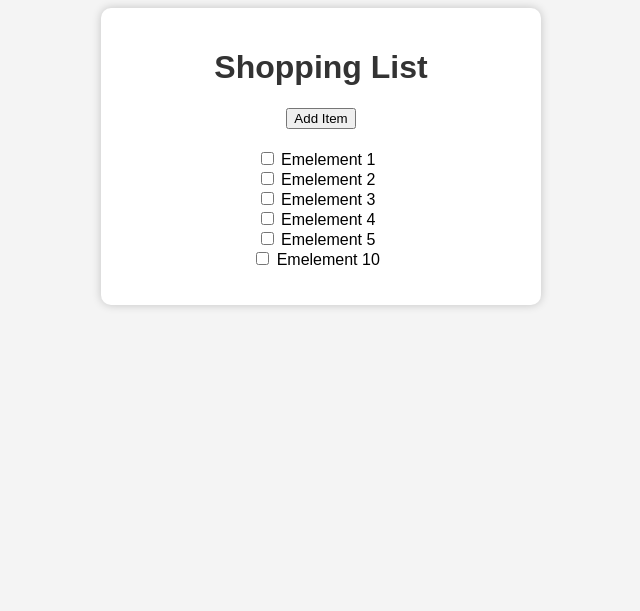
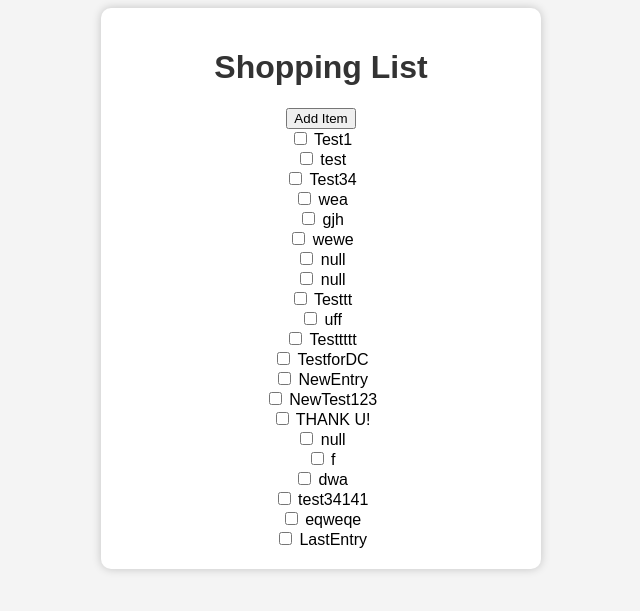
Before and after one commit to tommyleitner/Shopping-List, a Django app: page /test/ in a window 1280 px wide. Shown: the top 611 px of the page, without its empty margins (319-959 px from the left). Run offline with Django 4.2, Linux system fonts and the light colour scheme; data comes from the database, SQL or seed files in the repository; both versions use the stored data as it was after the commit.

Commit message:
Implemented Reading Items from DB

```diff
--- a/mylist/templates/test.html
+++ b/mylist/templates/test.html
@@ -46,6 +46,13 @@
   <body>
     <div class="container">
       <h1>Shopping List</h1>
+
+      <button onclick="addItem()">Add Item</button>
+
+      {% for row in all_items %}
+      <div class="list-item"><input type="checkbox" /> {{ row.name }}</div>
+      {% endfor %}
+    </div>
     <script>
       function addItem() {
         let itemName = prompt("Neues Element hinzufügen");
@@ -67,27 +74,5 @@
           });
       }
     </script>
-      <button onclick="addItem()">Add Item</button>
-      <ul id="itemList">
-        <input type="checkbox" />
-        Emelement 1
-        <br />
-        <input type="checkbox" />
-        Emelement 2
-        <br />
-        <input type="checkbox" />
-        Emelement 3
-        <br />
-        <input type="checkbox" />
-        Emelement 4
-        <br />
-        <input type="checkbox" />
-        Emelement 5
-        <br />
-        <input type="checkbox" />
-        Emelement 10
-        <br />
-      </ul>
-    </div>
   </body>
 </html>
--- a/mylist/views.py
+++ b/mylist/views.py
@@ -1,4 +1,4 @@
-from django.shortcuts import render
+from django.shortcuts import render, redirect
 from .models import ShoppingItem
 
 
@@ -12,4 +12,6 @@
         ShoppingItem.objects.create(name = request.POST['itemName'])
     if request.method == 'GET':
         print('Data sent: ')
-    return render(request, 'test.html')
+    all_items = ShoppingItem.objects.all()
+    #print(f"items: {repr(all_items)}")
+    return render(request, 'test.html', {'all_items': all_items})
--- a/shopping_list/urls.py
+++ b/shopping_list/urls.py
@@ -23,4 +23,5 @@
     path('admin/', admin.site.urls),
     path('mylist/', mylist),
     path('test/', mytest),
+   # path('clearlist/', clearlist)
 ]
```
Also changed, not shown: db.sqlite3. Lines whose indentation alone changed are shown as unchanged.
